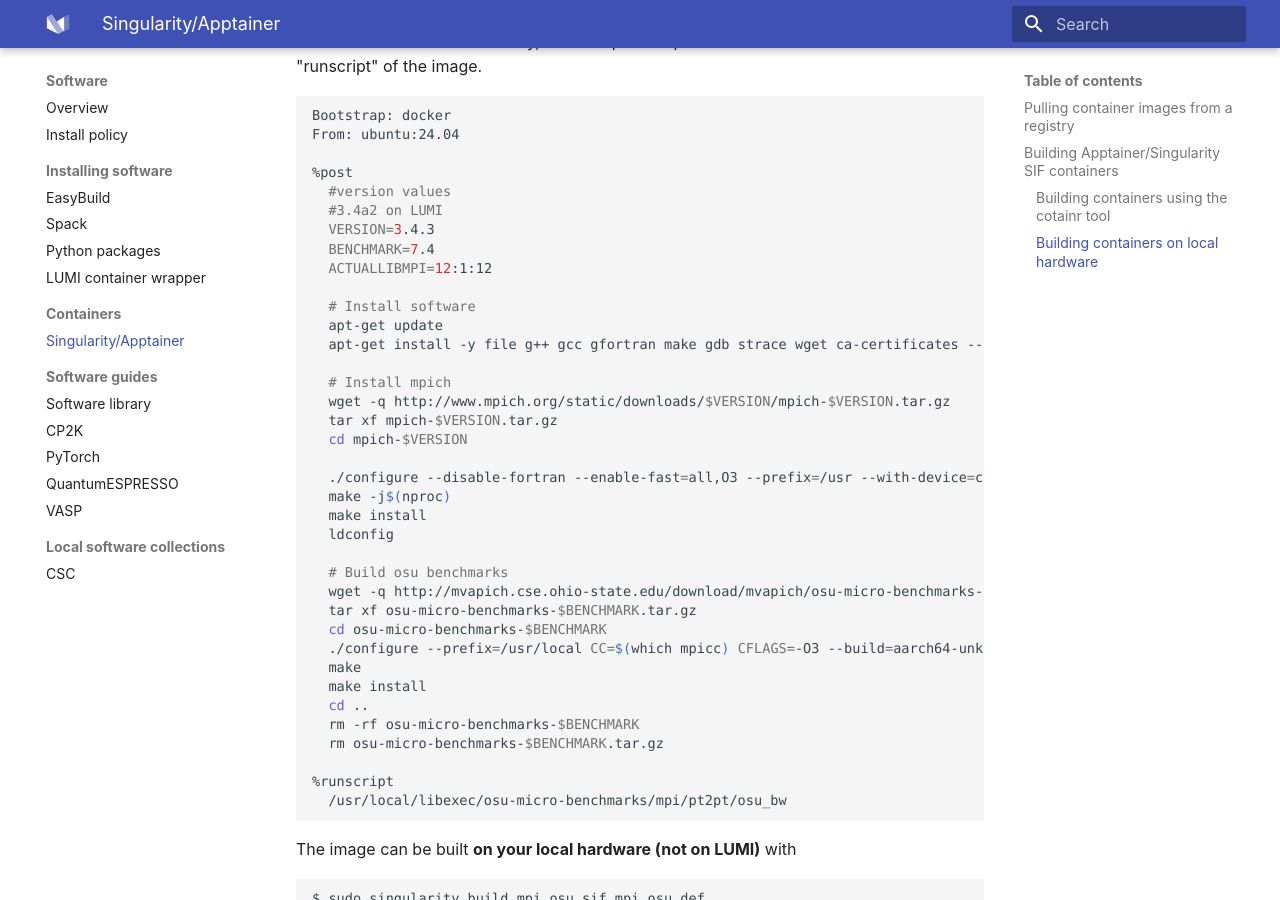
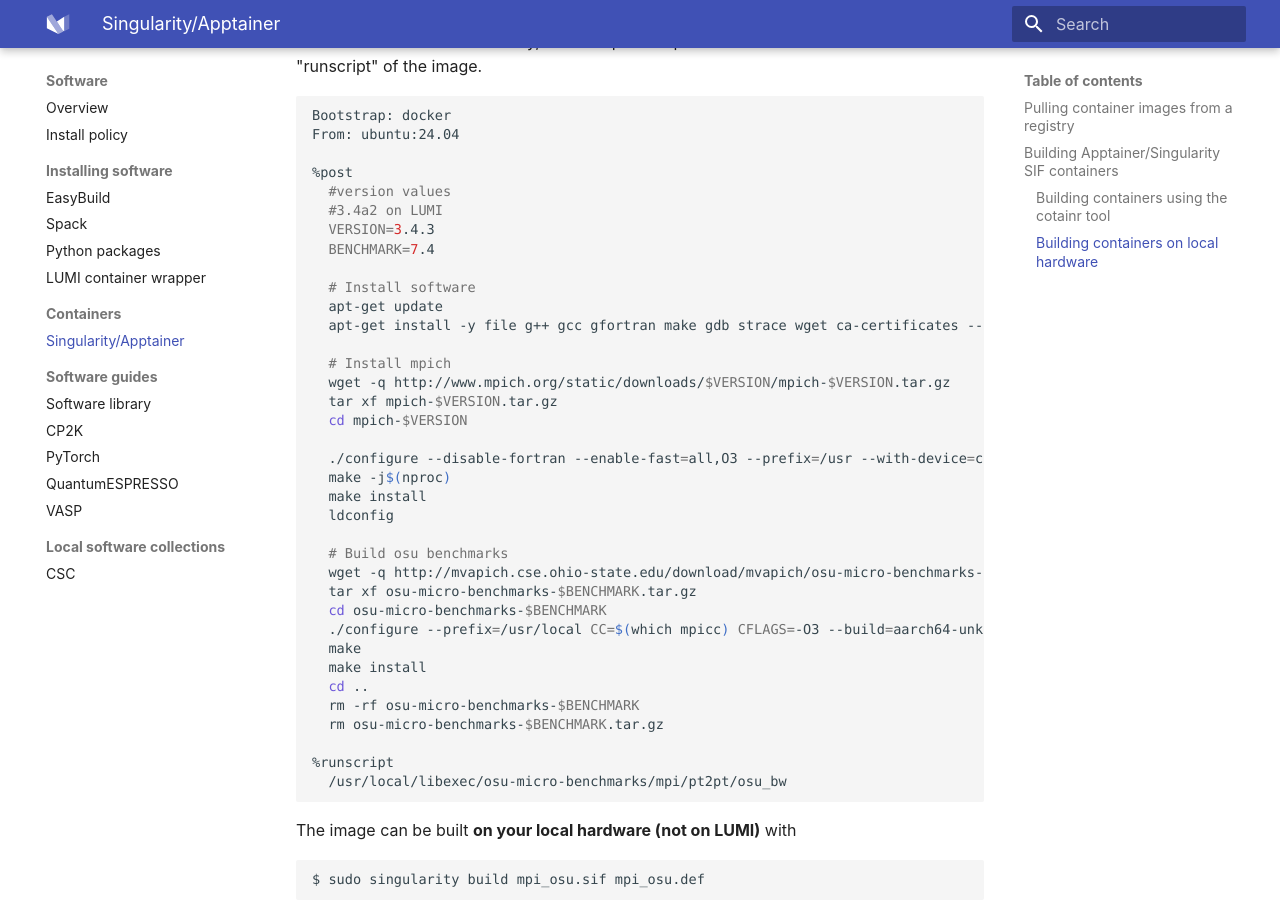
Before and after one commit to Lumi-supercomputer/lumi-userguide, an MkDocs documentation site: the page built from docs/software/containers/singularity.md, in a window 1280 px wide and 900 px high, scrolled down 3238 px. Built offline with MkDocs 1.6.1 and Material for MkDocs 9.7.7, drawn with Linux system fonts in a browser that asks for light colours.

Commit message:
Remove unused version-variable

```diff
--- a/docs/software/containers/singularity.md
+++ b/docs/software/containers/singularity.md
@@ -191,7 +191,6 @@ From: ubuntu:24.04
   #3.4a2 on LUMI
   VERSION=3.4.3
   BENCHMARK=7.4
-  ACTUALLIBMPI=12:1:12
 
   # Install software
   apt-get update
```
